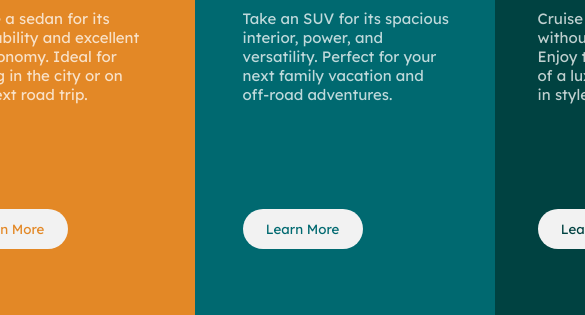
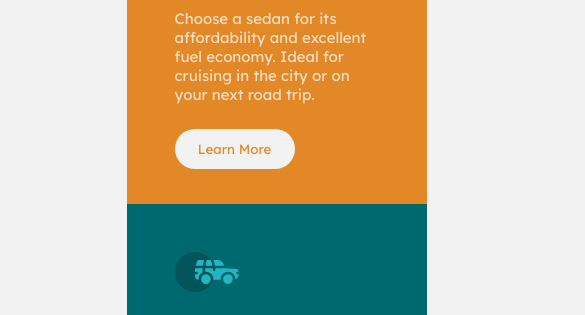
Before and after one commit to Skydplay95/3column-card-challenge-frontendmentor, a plain HTML site: page 3-column-preview-card-component-main/index.html in a window 390 px wide. Shown: the part 308-623 px from the top of the page, 585 px wide, since content can reach past the window. Drawn offline with Linux system fonts and the light colour scheme.

Commit message:
put width on container

```diff
--- a/3-column-preview-card-component-main/style.css
+++ b/3-column-preview-card-component-main/style.css
@@ -6,6 +6,7 @@ body {
 
 .container {
   height: 100vh;
+  width: 100vh;
   display: flex;
   flex-direction: row;
   justify-content: center;
@@ -103,11 +104,10 @@ body {
   color: hsl(0, 0%, 95%);
 }
 
-/*
-
 @media (max-width: 480px) {
   .container {
     height: 100vh;
+    width: 100vh;
     display: flex;
     flex-direction: column;
     justify-content: center;
@@ -150,5 +150,3 @@ body {
     cursor: pointer;
   }
 }
-
-*/
```
